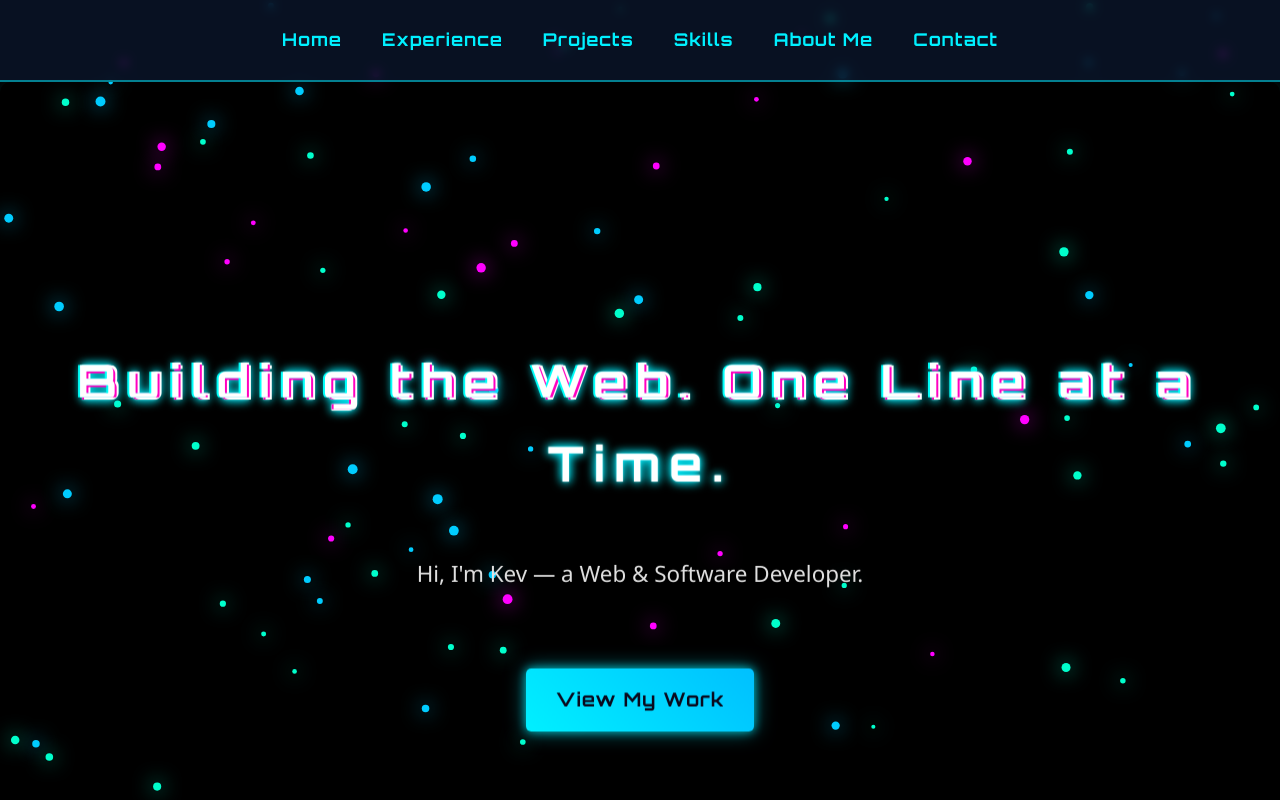
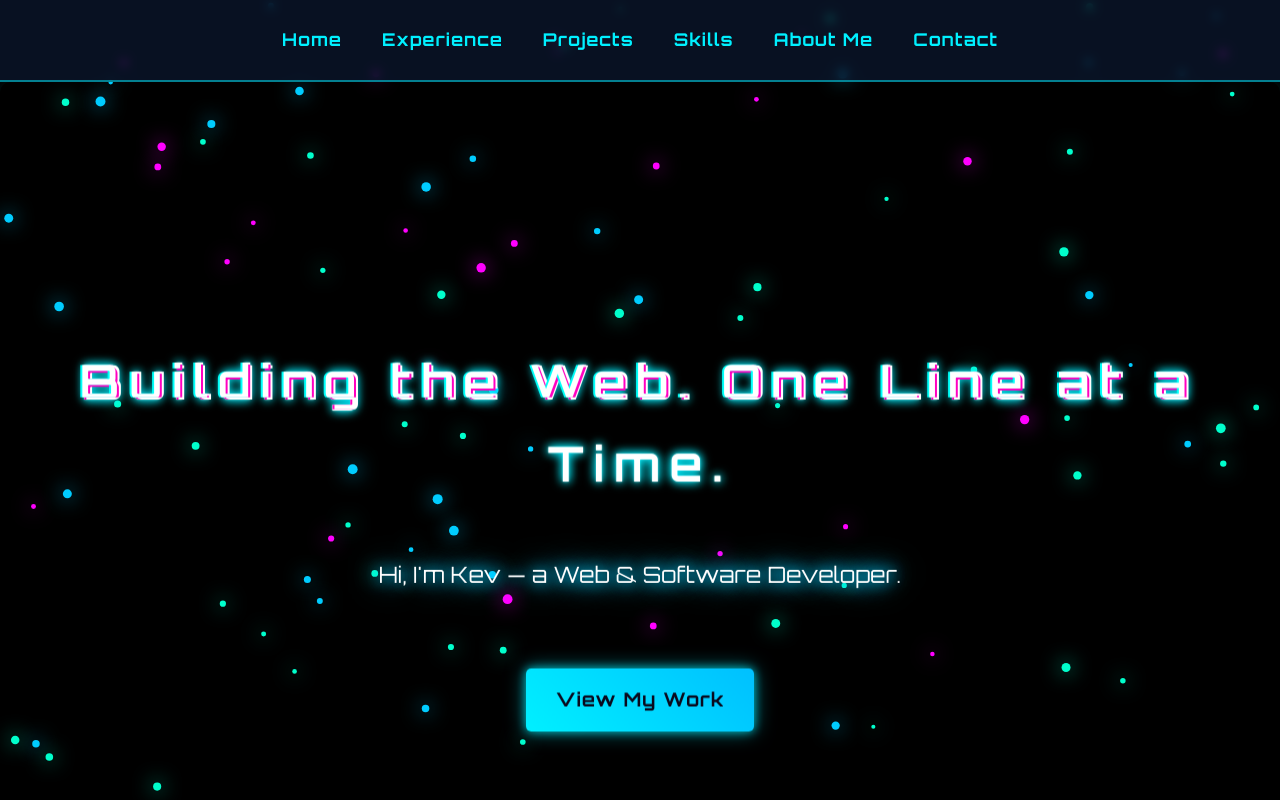
Before and after one commit to KvonR/portfolio-page, a React (Create React App) app: page / in a window 1280 px wide. Shown: the top 800 px of the page. Built offline with nearby package versions, Linux system fonts and the light colour scheme.

Commit message:
latest version 2.5

```diff
--- a/src/App.css
+++ b/src/App.css
@@ -1,4 +1,4 @@
-@import url('https://fonts.googleapis.com/css2?family=Orbitron:wght@400;700&display=swap');
+@import url('https://fonts.googleapis.com/css2?family=Orbitron:wght@400;600;700&display=swap'); /* Consolidated Orbitron import with 400, 600, 700 weights */
 @import url('https://fonts.googleapis.com/css2?family=Share+Tech+Mono&display=swap');
 
 body {
--- a/src/pages/Home.js
+++ b/src/pages/Home.js
@@ -2,8 +2,31 @@ import React, { useEffect, useRef } from 'react';
 import './Home.css';
 import { Parallax } from 'react-scroll-parallax';
 
+// Force load Orbitron font with white text and initial blue glow
+const orbitronStyle = {
+  fontFamily: "'Orbitron', sans-serif",
+  color: '#FFFFFF',
+  textShadow: '0 0 10px #00ccff, 0 0 20px #00ccff, 0 0 30px #00ccff'
+};
+
 const Home = () => {
   const canvasRef = useRef(null);
+  const subtitleRef = useRef(null);
+
+  // Effect for initializing the subtitle glow animation
+  useEffect(() => {
+    if (subtitleRef.current) {
+      // Start the blue glow animation on component mount
+      subtitleRef.current.animate([
+        { textShadow: '0 0 10px #00ccff, 0 0 20px #00ccff, 0 0 30px #00ccff' },
+        { textShadow: '0 0 15px #00ccff, 0 0 25px #00ccff, 0 0 35px #00ccff' },
+        { textShadow: '0 0 10px #00ccff, 0 0 20px #00ccff, 0 0 30px #00ccff' }
+      ], {
+        duration: 2000,
+        iterations: Infinity
+      });
+    }
+  }, []);
 
   useEffect(() => {
     const canvas = canvasRef.current;
@@ -91,7 +114,41 @@ const Home = () => {
           <h1 className="glitch" data-text="Building the Web. One Line at a Time.">Building the Web. One Line at a Time.</h1>
         </Parallax>
         <Parallax speed={5}>
-          <p>Hi, I'm Kev — a Web & Software Developer.</p>
+          <p
+            ref={subtitleRef}
+            className="subtitle-text"
+            style={orbitronStyle}
+            onMouseEnter={(e) => {
+              // Apply purple glow on hover
+              e.currentTarget.style.textShadow = '0 0 10px #ff00ff, 0 0 20px #ff00ff, 0 0 30px #ff00ff';
+              // Start a pulsating animation
+              e.currentTarget.animate([
+                { textShadow: '0 0 10px #ff00ff, 0 0 20px #ff00ff, 0 0 30px #ff00ff' },
+                { textShadow: '0 0 15px #ff00ff, 0 0 25px #ff00ff, 0 0 35px #ff00ff' },
+                { textShadow: '0 0 10px #ff00ff, 0 0 20px #ff00ff, 0 0 30px #ff00ff' }
+              ], {
+                duration: 2000,
+                iterations: Infinity
+              });
+            }}
+            onMouseLeave={(e) => {
+              // Restore blue glow when not hovering
+              e.currentTarget.style.textShadow = '0 0 10px #00ccff, 0 0 20px #00ccff, 0 0 30px #00ccff';
+              // Clear any running animations
+              e.currentTarget.getAnimations().forEach(anim => anim.cancel());
+              // Start blue glow pulsating
+              e.currentTarget.animate([
+                { textShadow: '0 0 10px #00ccff, 0 0 20px #00ccff, 0 0 30px #00ccff' },
+                { textShadow: '0 0 15px #00ccff, 0 0 25px #00ccff, 0 0 35px #00ccff' },
+                { textShadow: '0 0 10px #00ccff, 0 0 20px #00ccff, 0 0 30px #00ccff' }
+              ], {
+                duration: 2000,
+                iterations: Infinity
+              });
+            }}
+          >
+            Hi, I'm Kev — a Web & Software Developer.
+          </p>
         </Parallax>
       </div>
       <Parallax speed={15} className="home-button-parallax-wrapper">
```
